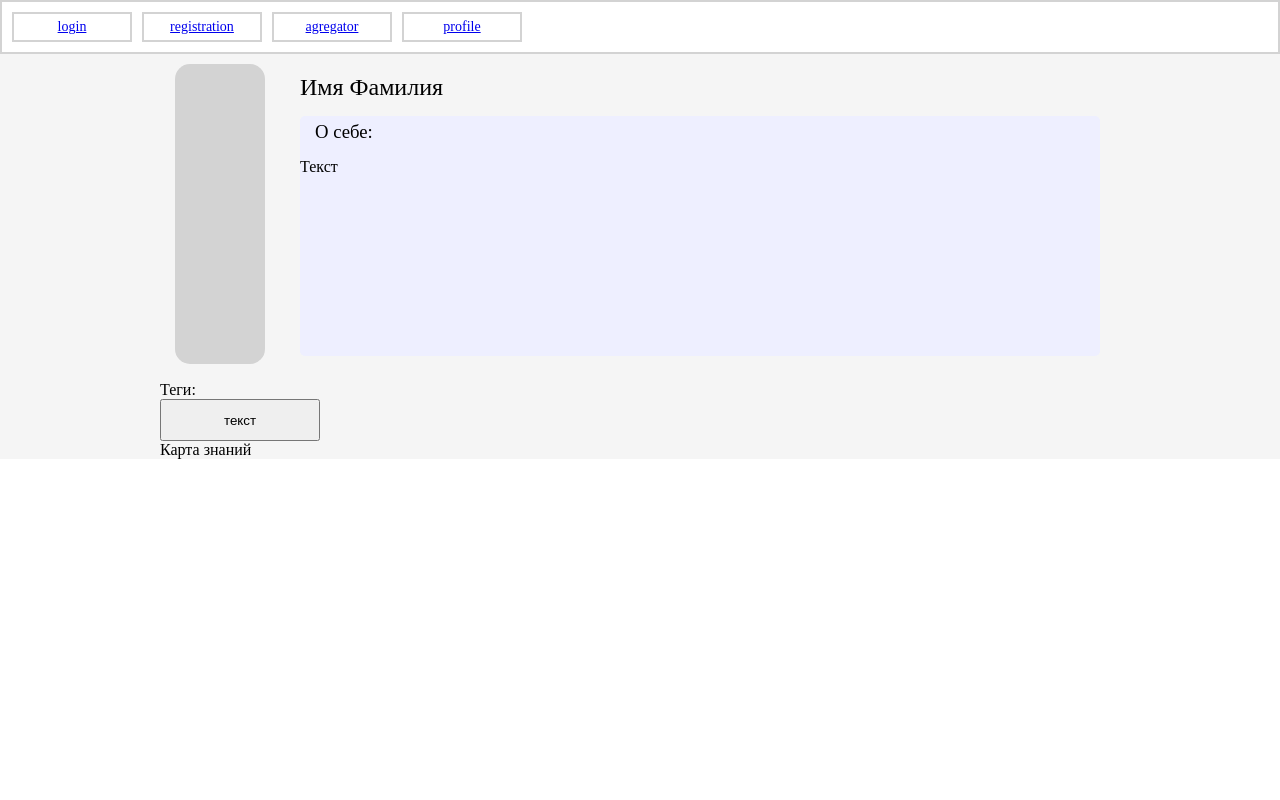
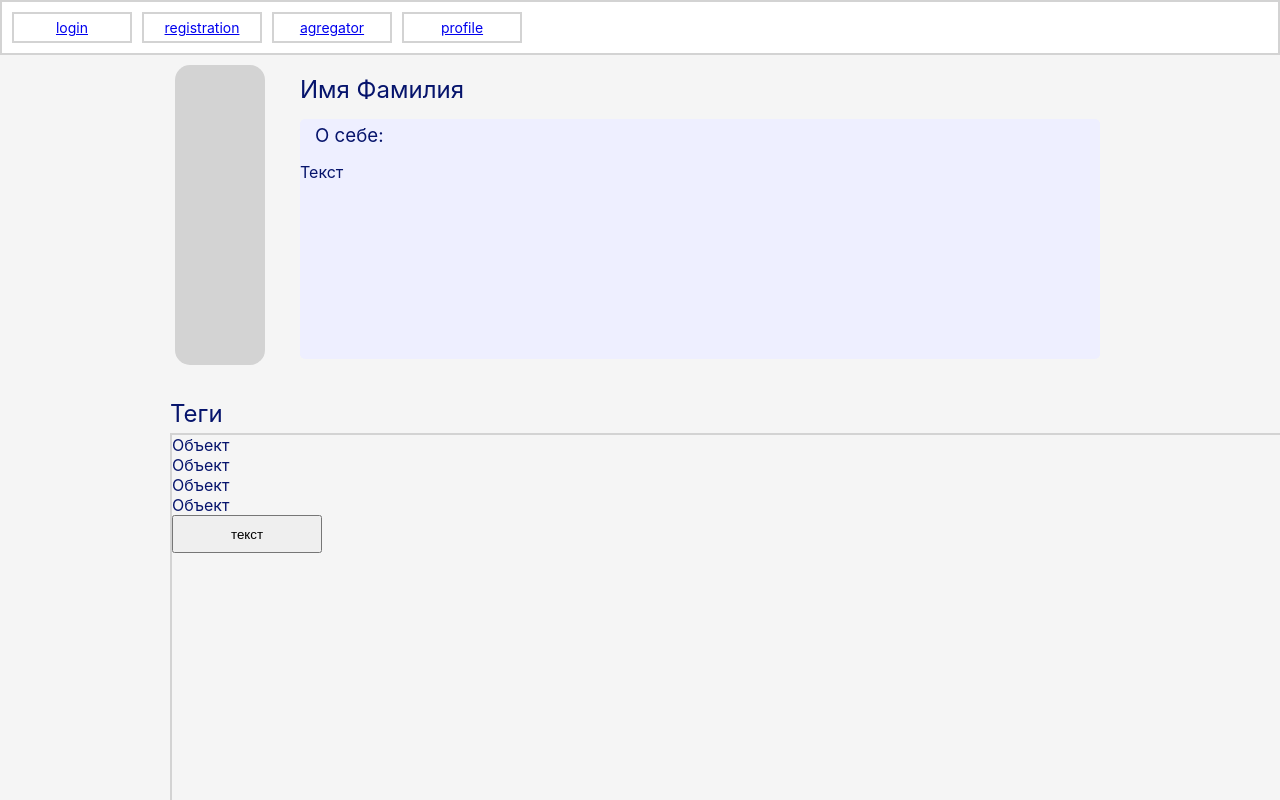
Before and after one commit to ArkhamX2/mind-map, a React (Vite) app in the folder Web/: page /profile in a window 1280 px wide. Shown: the top 800 px of the page. Built offline with nearby package versions, Linux system fonts and the light colour scheme.

Commit message:
profile demo

```diff
--- a/Web/src/components/profile.tsx
+++ b/Web/src/components/profile.tsx
@@ -12,21 +12,26 @@ const Profile: FC = () => {
                     <div className="descrcontainer" style={{margin:'10px'}}>
                         <div className="name" style={{margin:'10px'}}><h2>Имя Фамилия</h2></div>
                         <div className="descr" style={{margin:'15px 10px', backgroundColor:'#EEEFFF', width:'800px', height:"240px", borderRadius:'5px'}}>
-                            <div style={{margin:"10px", padding:'5px'}}><h3>О себе:</h3></div>
+                            <div className="label" style={{margin:"10px", padding:'5px'}}><h3>О себе:</h3></div>
                             Текст
                         </div>
                     </div>
                 </div>
-                <div className="tagscontainer">
-                    <div className="label">Теги:</div>
-                    <div className="taglist">
-                        <div>
+                <div className="tagscontainer"  style={{ width: "100%", height: '100%', display: "flex", flexDirection: 'column', padding:'10px' }}>
+                    <div className="label" style={{margin:'5px 0'}}><h2>Теги</h2></div>
+                    <div className="taglist" style={{border:'2px solid lightgray', width:"1130px", height:"400px"}}>
+                        <div style={{display:'flex', flexDirection:'column'}}>
+                            Объект <br/>
+                            Объект <br/>
+                            Объект <br/>
+                            Объект <br/>
                         </div>
-                        <button style={{width:'160px', height:'42px'}}>текст</button>
+                        <button style={{width:'150px', height:'38px'}}>текст</button>
                     </div>
                 </div>
-                <div className="mapcontainer">
-                    <div className="label">Карта знаний</div>
+                <div className="mapcontainer" style={{width: "100%", height: '100%', display: "flex", flexDirection: 'column', padding:'10px'}}>
+                    <div className="label" style={{margin:'5px 0'}}><h2>Карта знаний</h2></div>
+                    <div style={{display:'flex', height:'600px', width:'1130px', border:'2px solid lightgray' }}></div>
                 </div>
             </div>
         </main>
--- a/Web/src/index.css
+++ b/Web/src/index.css
@@ -23,3 +23,7 @@ img {
   max-width: 100%;
   height: auto;
 }
+div{
+color: #06146C;
+font-family: 'Inter';
+}
```
Also changed, not shown: Web/src/components/taglistComponent.tsx (added).
